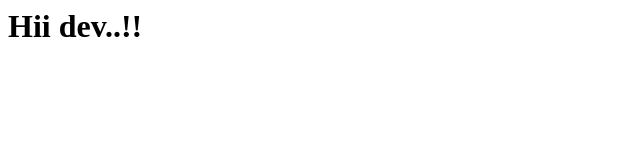
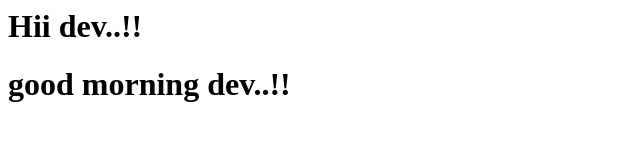
Before and after one commit to TechTrailblazeX/DevOps, a plain HTML site: page index.html in a window 1280 px wide. Shown: the whole page, without its empty margins (0-640 px from the left). Drawn offline with Linux system fonts and the light colour scheme.

Commit message:
change 1

```diff
--- a/index.html
+++ b/index.html
@@ -1 +1,2 @@
 <h1>Hii dev..!!</h1>
+<h1>good morning dev..!!</h1>
```
